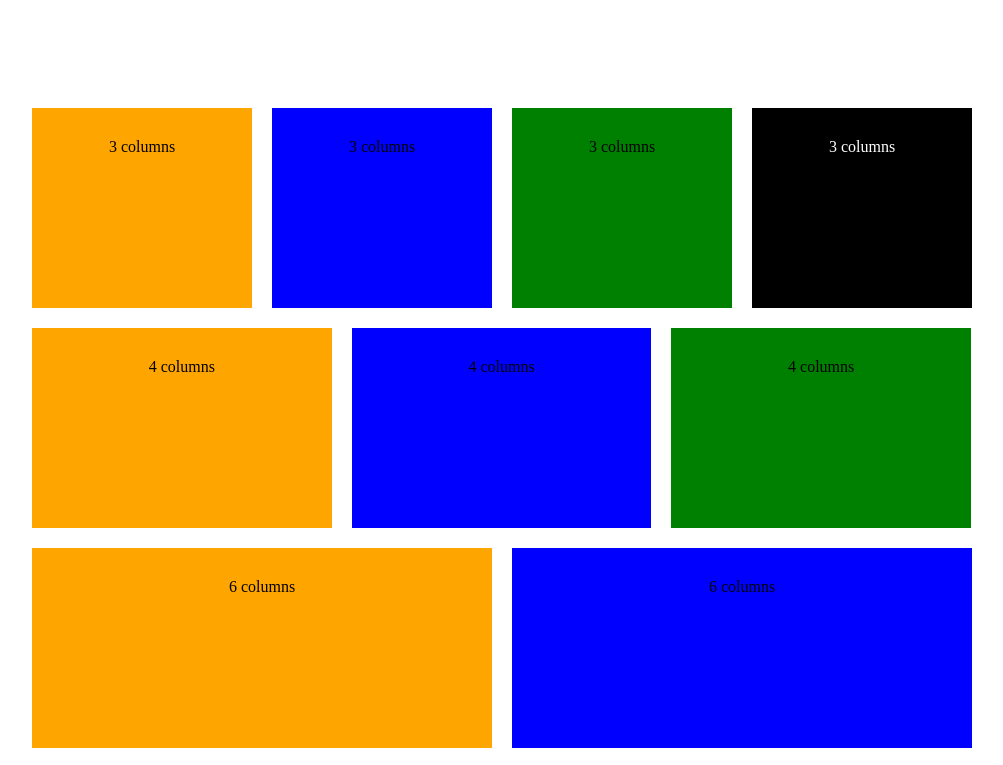
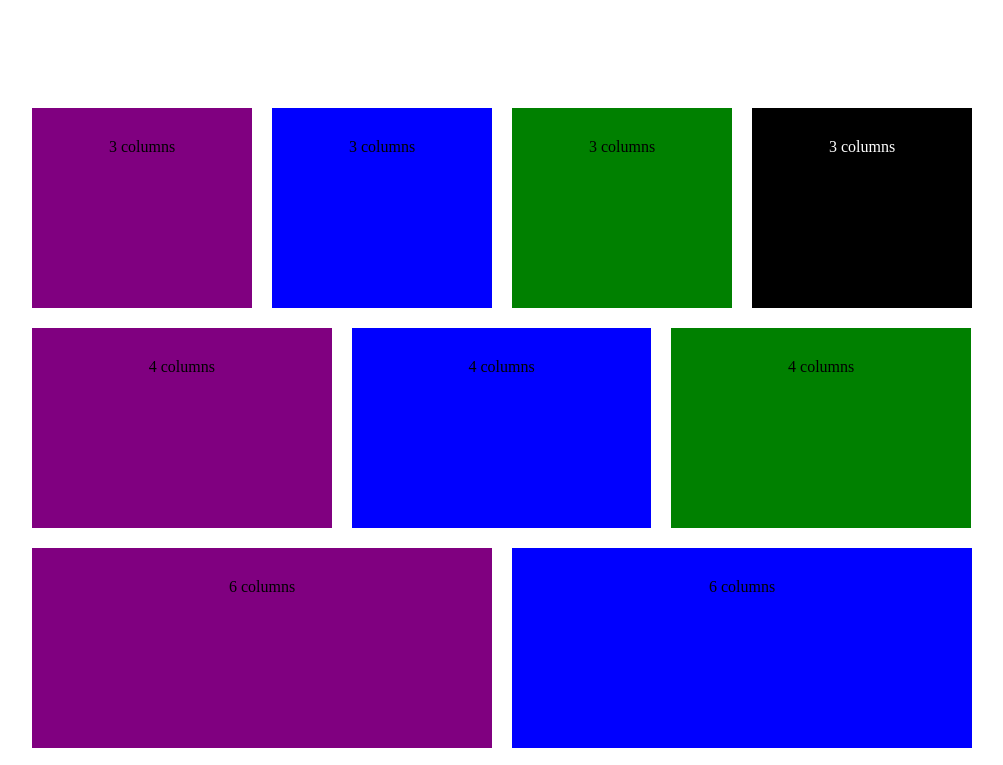
Before and after one commit to Longwool/responsive, a plain HTML site: page index.html in a window 1280 px wide. Shown: the top 765 px of the page, without its empty margins (138-1141 px from the left). Drawn offline with Linux system fonts and the light colour scheme.

Commit message:
colours changed

```diff
--- a/index.html
+++ b/index.html
@@ -16,7 +16,7 @@
 
     <div class="row">
       <div class="col-3">
-        <div class="box orange">3 columns</div>
+        <div class="box purple">3 columns</div>
       </div>
       <div class="col-3">
         <div class="box blue">3 columns</div>
@@ -32,7 +32,7 @@
 
     <div class="row">
       <div class="col-4">
-        <div class="box orange">4 columns</div>
+        <div class="box purple">4 columns</div>
       </div>
       <div class="col-4">
         <div class="box blue">4 columns</div>
@@ -45,7 +45,7 @@
 
     <div class="row">
       <div class="col-6">
-        <div class="box orange">6 columns</div>
+        <div class="box purple">6 columns</div>
       </div>
       <div class="col-6">
         <div class="box blue">6 columns</div>
--- a/main.css
+++ b/main.css
@@ -21,8 +21,8 @@ main .row {
   background-color: green;
 }
 
-.orange {
-  background-color: orange;
+.purple {
+  background-color: purple;
 }
 
 .blue {
```
